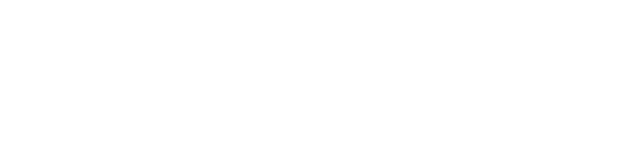
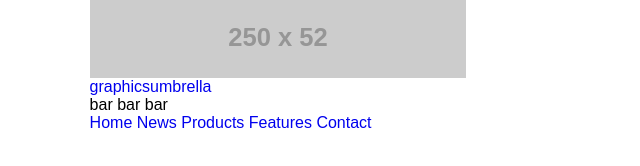
Before and after one commit to sandeshmishra7/graphics-umbrella, a plain HTML site: page index.html in a window 1280 px wide. Shown: the whole page, without its empty margins (0-640 px from the left). Drawn offline with Linux system fonts and the light colour scheme; placeholder pictures from the web are drawn by us.

Commit message:
header structure complete

```diff
--- a/index.html
+++ b/index.html
@@ -4,19 +4,19 @@
 
 <head>
   <meta charset="utf-8">
-  <title>Client</title>
+  <title>Graphics Umbrella | Home</title>
   <!-- View-port Basics: http://mzl.la/VYREaP -->
   <!-- This meta tag is used for mobile device to display the page without any zooming,
        so how much the device is able to fit on the screen is what's shown initially.
        Remove comments from this tag, when you want to apply media queries to the website. -->
   <meta name="viewport" content="width=device-width, initial-scale=1, maximum-scale=1">
   <!-- Place favicon.ico in the root directory: mathiasbynens.be/notes/touch-icons -->
-  <link rel="shortcut icon" href="favicon.ico" />
+  <link rel="shortcut icon" href="favicon.ico">
   <!--font-awesome link for icons-->
   <link rel="stylesheet" media="screen" href="assets/vendor/font-awesome/css/all.min.css" >
   <link rel="stylesheet" href="https://cdnjs.cloudflare.com/ajax/libs/font-awesome/4.7.0/css/font-awesome.min.css">
   <!-- Default style-sheet is for 'media' type screen (color computer display).  -->
-  <link rel="stylesheet" media="screen" href="assets/css/style.css" >
+  <link rel="stylesheet" media="screen" href="assets/css/style.css">
 </head>
 
 <body>
@@ -24,7 +24,28 @@
   <div class="container">
     <!--header section start-->
     <header>
-
+      <div class="wrapper">
+        <h1>
+          <a href="/index.html" title="Graphics Umbrella" class="transition-ease header-logo">
+            <img src="https://www.dummyimage.com/250x52/000/fff" alt="Graphics Umbrella Logo">
+            graphicsumbrella
+          </a>
+        </h1>
+        <nav>
+          <div class="hamburger">
+            <span class="header-bar">bar</span>
+            <span class="header-bar">bar</span>
+            <span class="header-bar">bar</span>
+          </div>
+          <ul class="nav-list">
+            <li><a href="index.html" title="Home" class="transition-ease">Home</a></li>
+            <li><a href="#FIXME" title="News" class="transition-ease">News</a></li>
+            <li><a href="#FIXME" title="Product" class="transition-ease">Products</a></li>
+            <li><a href="#FIXME" title="Features" class="transition-ease">Features</a></li>
+            <li><a href="#FIXME" title="Contact" class="transition-ease">Contact</a></li>
+          </ul>
+        </nav>
+      </div>
     </header>
     <!--header section start-->
     <!--main section start-->
```
